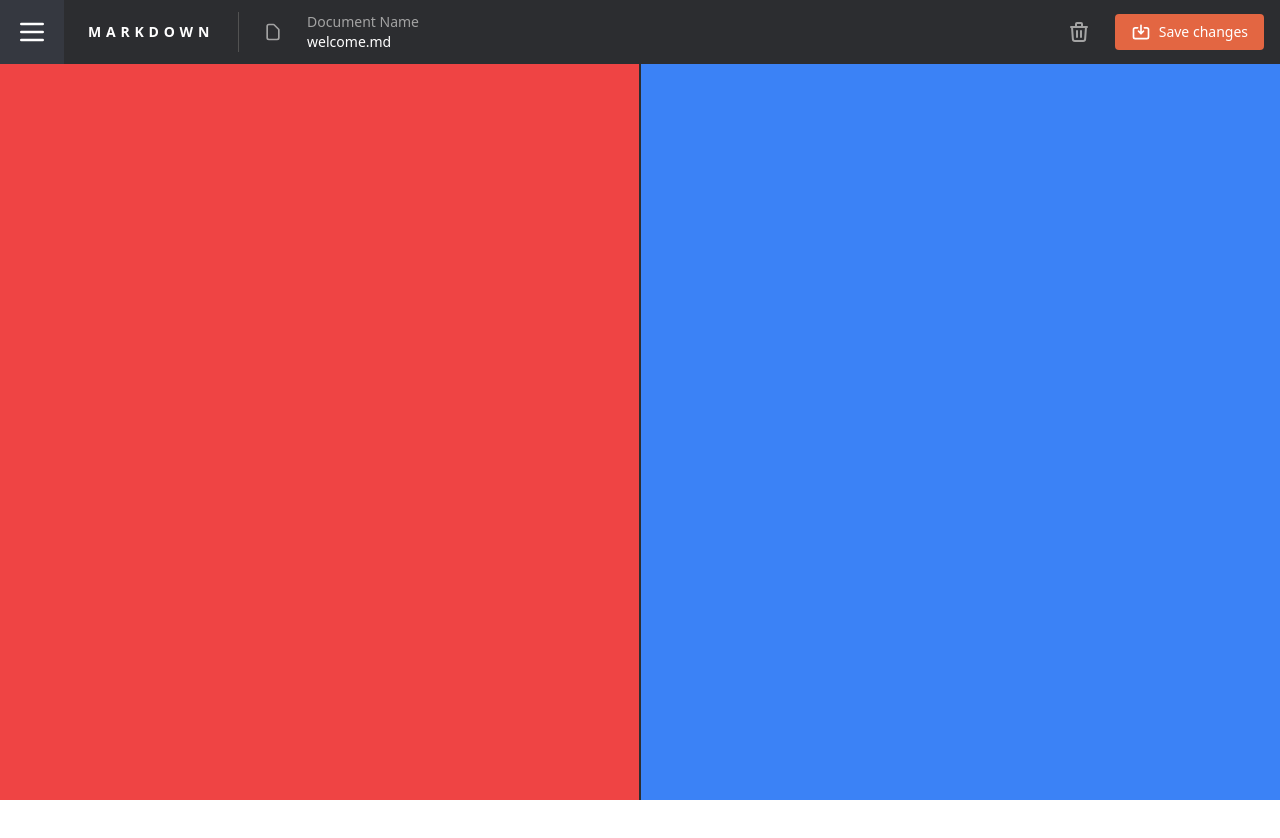
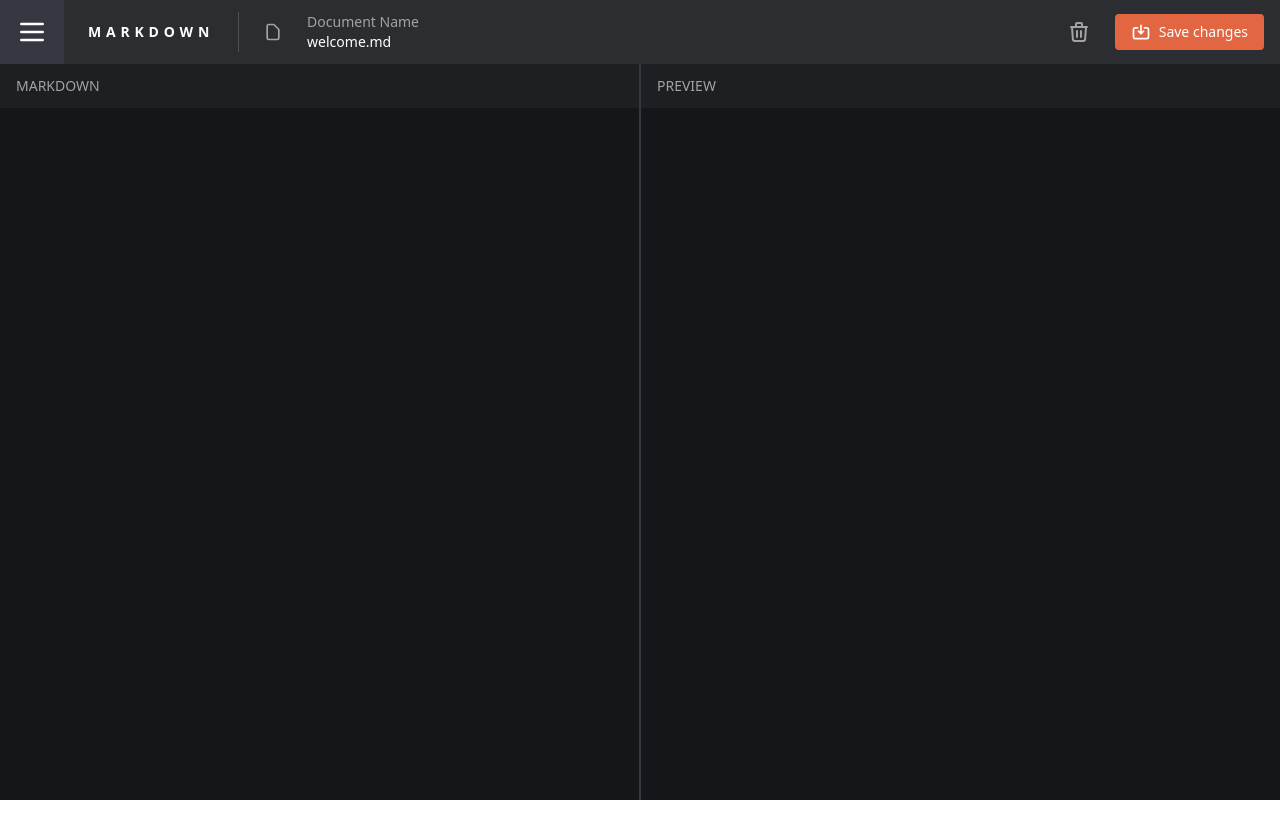
Before and after one commit to tomhine/next-markdown, a Next.js app: page / in a window 1280 px wide. Shown: the top 838 px of the page. Before the commit the page ends 800 px from the top, so only its background shows below. Built offline with nearby package versions, Linux system fonts and the light colour scheme.

Commit message:
made basic markdown preview function

```diff
--- a/pages/index.tsx
+++ b/pages/index.tsx
@@ -1,10 +1,35 @@
 import type { NextPage } from "next";
+import { useState } from "react";
+import ReactMarkdown from "react-markdown";
 
 const Home: NextPage = () => {
+  const [input, setInput] = useState("");
+
+  const handleMarkdownInput = (e: React.ChangeEvent<HTMLTextAreaElement>) => {
+    setInput(e.currentTarget.value);
+  };
+
   return (
-    <main className="grid h-[calc(100vh-4rem)] w-full grid-cols-2 gap-[2px]">
-      <section className="bg-red-500"></section>
-      <section className="bg-blue-500"></section>
+    <main className="grid h-[calc(100vh-4rem)] w-full grid-cols-2 gap-[2px] bg-main-extralight text-neutral-400">
+      <section className="bg-main-dark">
+        <header className="flex h-11 w-full items-center justify-between bg-main-gray px-4">
+          <h2 className="text-sm font-medium">MARKDOWN</h2>
+        </header>
+        <textarea
+          name="markdown-input"
+          className="h-full w-full resize-none bg-transparent p-4 font-mono outline-none"
+          value={input}
+          onChange={handleMarkdownInput}
+        ></textarea>
+      </section>
+      <section className="bg-main-dark">
+        <header className="flex h-11 w-full items-center justify-between bg-main-gray px-4">
+          <h2 className="text-sm font-medium">PREVIEW</h2>
+        </header>
+        <div className="prose prose-invert h-full w-full p-4">
+          <ReactMarkdown>{input}</ReactMarkdown>
+        </div>
+      </section>
     </main>
   );
 };
```
